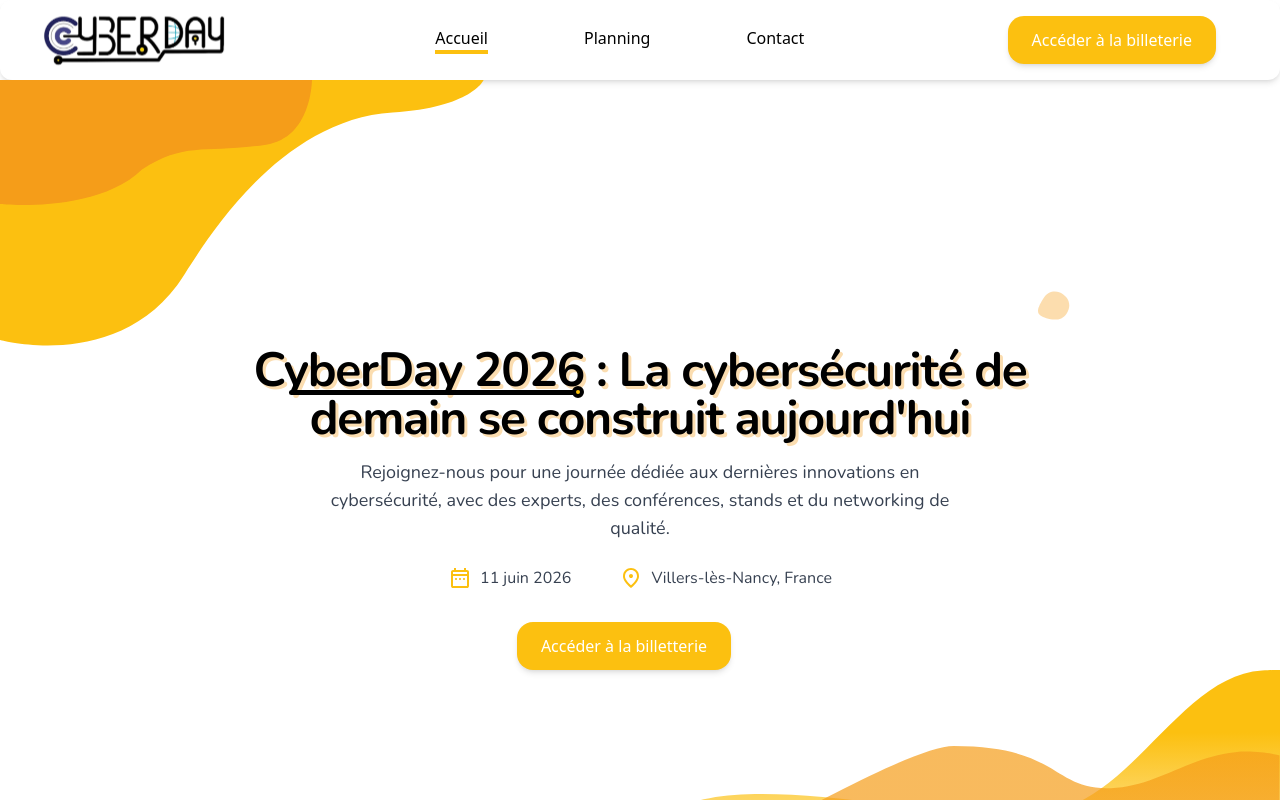
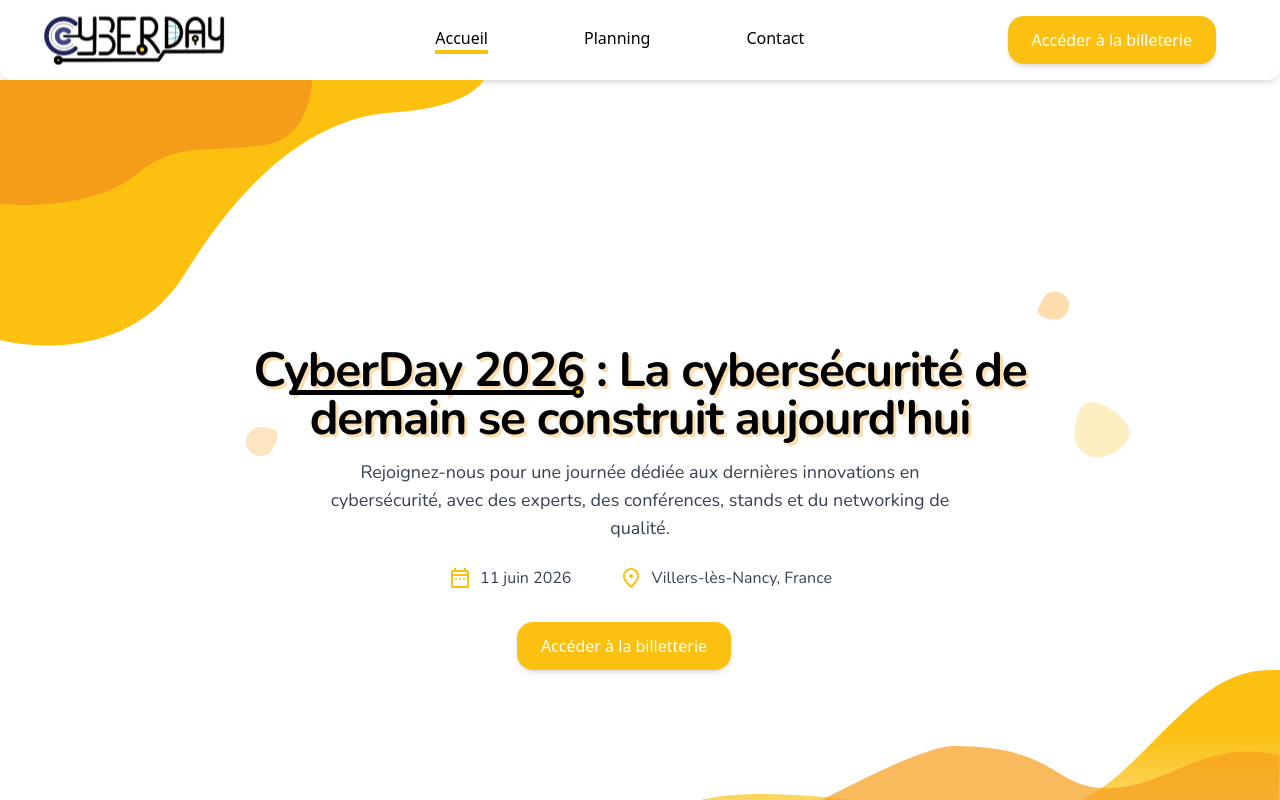
Before and after one commit to Raytara/CESI-Cyberday, a React (Vite) app: page / in a window 1280 px wide. Shown: the top 800 px of the page. Built offline with nearby package versions, Linux system fonts and the light colour scheme.

Commit message:
feat: toutes les pétales

```diff
--- a/src/pages/Home.tsx
+++ b/src/pages/Home.tsx
@@ -6,6 +6,7 @@ import LogoMaps from "../assets/LogoMaps.svg";
 import LogoCalendrier from "../assets/LogoCalendrier.svg";
 import PetaleOrangeFonce from "../assets/PetaleOrangeFonce.svg"
 import PetaleJaune from "../assets/PetaleJaune.svg"
+import PetaleOrangeClair from "../assets/PetaleOrangeClair.svg";
 import "../styles/Home.css";
 
 export default function HomePage() {
@@ -24,21 +25,34 @@ export default function HomePage() {
                                         <div className="w-3 h-3 rounded-full bg-[#FFC107] border-4 border-black -ml-1 flex-shrink-0"></div>
                                     </div>
                                 </span>
-
                                 <span> : La cybersécurité </span>
-
-                                {/* On isole le "de" pour qu'il devienne le point de repère du pétale */}
                                 <span className="relative inline-block">
                                     de
                                     <img
                                         src={PetaleOrangeFonce}
-                                        alt="Pétale"
+                                        alt="Pétale Orange"
                                         className="absolute -top-14 left-20 -translate-x-1/2 w-8 h-8 animate-pulse-slow"
                                     />
                                 </span>
-
                                 <br />
-                                <span>demain se construit aujourd'hui</span>
+                                {/* Nouveau bloc pour le pétale orange clair avant "demain" */}
+                                <span className="relative inline-block">
+                                    <img
+                                        src={PetaleOrangeClair}
+                                        alt="Pétale Orange Clair"
+                                        className="absolute top-8 -left-16 w-8 h-8 animate-pulse-slow"
+                                    />
+                                    demain
+                                </span>
+                                <span> se construit </span>
+                                <span className="relative inline-block">
+                                    aujourd'hui
+                                    <img
+                                        src={PetaleJaune}
+                                        alt="Pétale Jaune"
+                                        className="absolute -bottom-4 -right-40 w-14 h-14 animate-pulse-slow"
+                                    />
+                                </span>
                             </h1>
                         </div>
                         <div className="flex justify-center">
```
